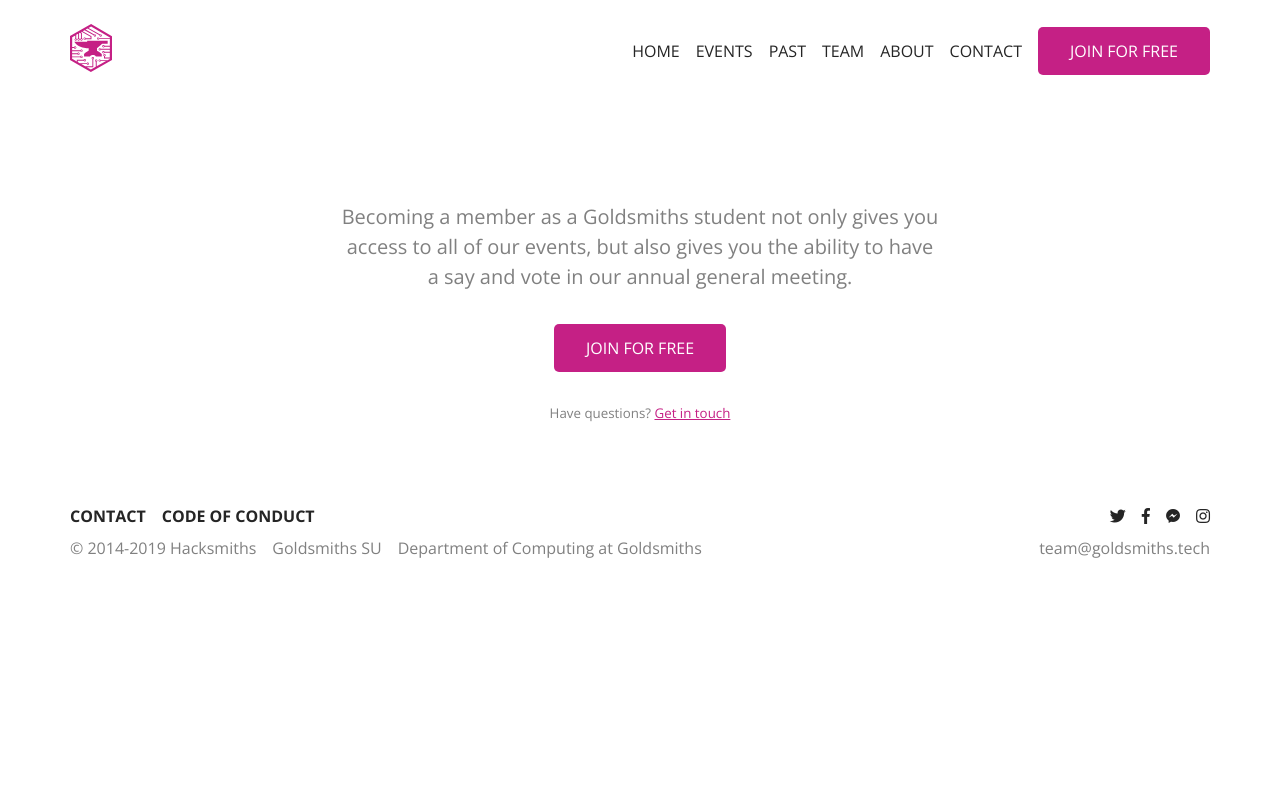
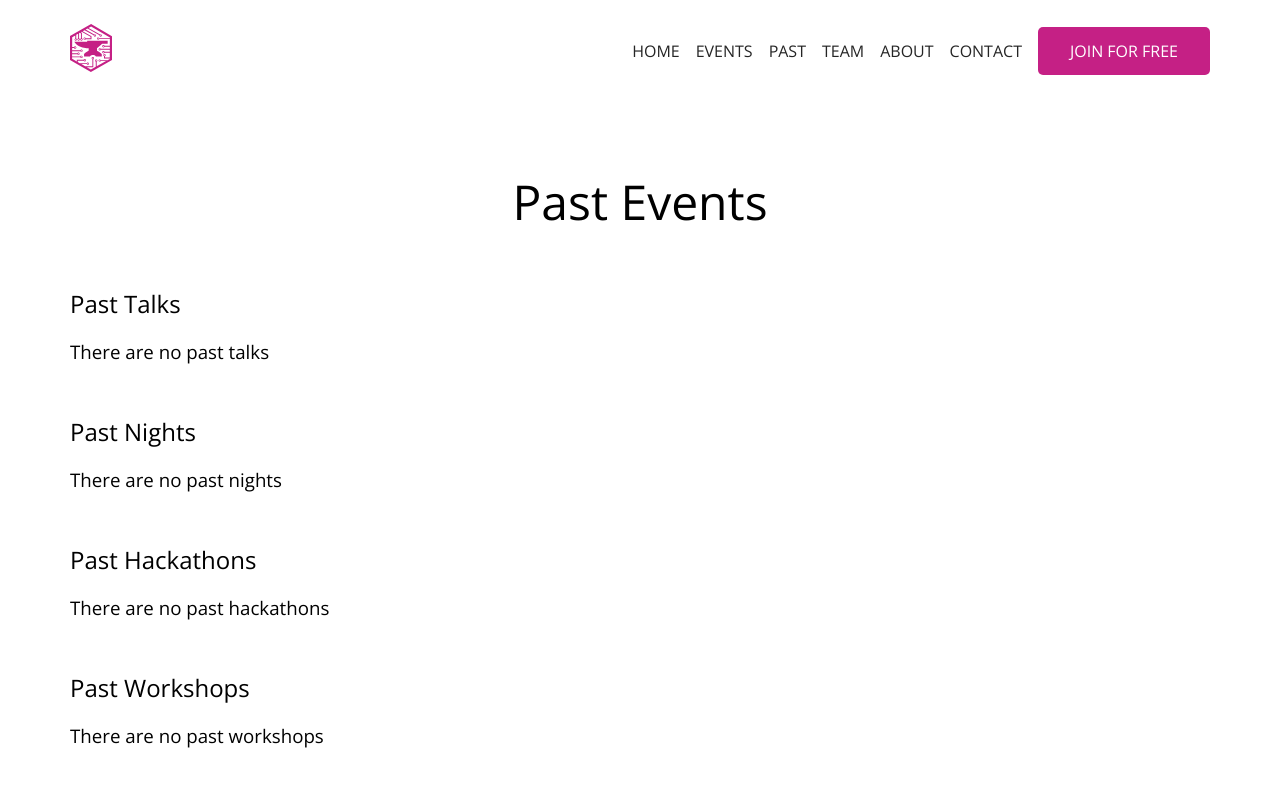
Before and after one commit to skeuomorph/2020.goldsmiths.tech, a Nuxt app: page /past in a window 1280 px wide. Shown: the top 800 px of the page. Built offline with nearby package versions, Linux system fonts and the light colour scheme.

Commit message:
added past events page

```diff
--- /dev/null
+++ b/pages/past.vue
@@ -0,0 +1,84 @@
+<template>
+  <div class='container' id='events'>
+    <h1 class='title'>Past Events</h1>
+    <EventsType title='Past Talks' :events='events.talks' noneText='There are no past talks' />
+    <EventsType title='Past Nights' :events='events.nights' noneText='There are no past nights' />
+    <EventsType title='Past Hackathons' :events='events.hacks' noneText='There are no past hackathons' />
+    <EventsType title='Past Workshops' :events='events.workshops' noneText='There are no past workshops'  />
+  </div>
+</template>
+
+<script>
+import EventsType from '~/components/EventsType'
+export default {
+  data() {
+    return {
+    }
+  },
+  computed: {
+    events() {
+      var pastEvents= this.$store.getters.pastEvents;
+      var talks = pastEvents.filter(pastEvent => pastEvent.type == "talk");
+      var workshops = pastEvents.filter(pastEvent => pastEvent.type == "workshop");
+      var hacks = pastEvents.filter(pastEvent => pastEvent.type == "hack");
+      var nights = pastEvents.filter(pastEvent => pastEvent.type == "night");
+      return {
+        talks: {outstanding:talks.length, past: [], upcoming:talks},
+        nights: {outstanding:nights.length, past: [], upcoming:nights},
+        hacks: {outstanding:hacks.length, past: [], upcoming:hacks},
+        workshops: {outstanding:workshops.length, past: [], upcoming:workshops}
+      }
+    }
+  },
+  components: {
+    EventsType
+  }
+}
+</script>
+
+<style scoped>
+#events {
+  margin-top: 4em;
+}
+h1.title {
+  font-size: 3em;
+  margin-bottom: 1rem;
+  text-align: center;
+}
+#top {
+  display: grid;
+  grid-template-columns: repeat(2, 1fr);
+  grid-gap: 1em;
+  margin-top: 2em;
+}
+.box {
+  background: var(--light);
+  border: 1px solid var(--light-2);
+  border-radius: 5px;
+  padding: 1.5em;
+  text-align: center;
+  text-decoration: none;
+  color: inherit;
+}
+.box h2 {
+  font-size: 1.25em;
+}
+.box p {
+  font-size: 1em;
+  margin-top: 1em;
+}
+@media screen and (max-width: 960px) {
+  #events {
+    margin-top: 2em;
+  }
+  #top {
+    grid-template-columns: 1fr;
+  }
+  h1.title {
+    font-size: 1.75em;
+  }
+  .box h2 {
+    font-size: 1.5em;
+  }
+}
+</style>
```
